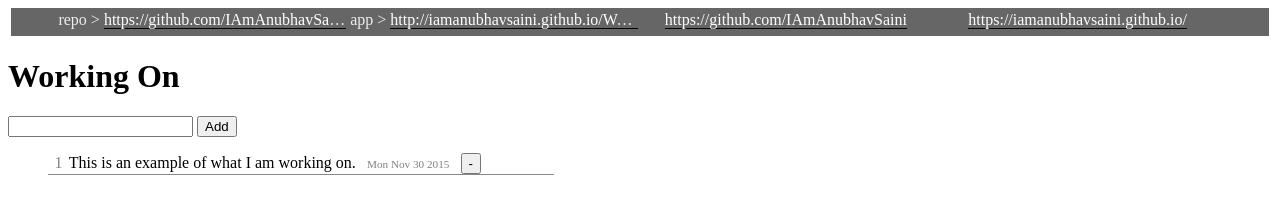
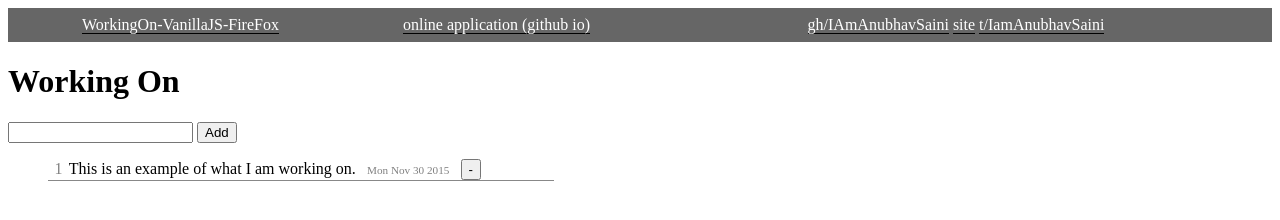
Before and after one commit to IAmAnubhavSaini/WorkingOn-VanillaJS-FireFox, a plain HTML site: page src/index.html in a window 1280 px wide. Drawn offline with Linux system fonts and the light colour scheme.

Commit message:
Cleanup : design | information;

```diff
--- a/src/index.html
+++ b/src/index.html
@@ -12,16 +12,15 @@
   <header>
     <div class="info">
       <span class="repo">
-        <a href="https://github.com/IAmAnubhavSaini/WorkingOn-VanillaJS-FireFox">https://github.com/IAmAnubhavSaini/WorkingOn-VanillaJS-FireFox</a>
+        <a href="https://github.com/IAmAnubhavSaini/WorkingOn-VanillaJS-FireFox">WorkingOn-VanillaJS-FireFox</a>
       </span>
       <span class="app">
-        <a href="http://iamanubhavsaini.github.io/WorkingOn-VanillaJS-FireFox/src/index.html">http://iamanubhavsaini.github.io/WorkingOn-VanillaJS-FireFox/src/index.html</a>
+        <a href="http://iamanubhavsaini.github.io/WorkingOn-VanillaJS-FireFox/src/index.html">online application (github io)</a>
       </span>
       <span class="author">
-        <a href="https://github.com/IAmAnubhavSaini">https://github.com/IAmAnubhavSaini</a>
-      </span>
-      <span class="author">
-        <a href="https://iamanubhavsaini.github.io/">https://iamanubhavsaini.github.io/</a>
+        <a href="https://github.com/IAmAnubhavSaini">gh/IAmAnubhavSaini</a>
+        <a href="https://iamanubhavsaini.github.io/">site</a>
+        <a href="https://twitter.com/IAmAnubhavSaini/">t/IamAnubhavSaini</a>
       </span>
     </div>
 
--- a/src/scripts/app.js
+++ b/src/scripts/app.js
@@ -68,16 +68,20 @@ WorkingOnApp = (function() {
   };
 })();
 
+
 (function initiateList() {
   WorkingOnApp.add('This is an example of what I am working on.');
 })();
+
 function fetchList() {
   return WorkingOnApp.list();
 }
+
 function createDescriptionSpan(item) {
   var spanDesc = document.createElement('span');
   spanDesc.innerHTML = item.desc;
   spanDesc.classList.add("item-desc");
+  spanDesc.title = "Click to edit me!";
   spanDesc.contentEditable = true;
   spanDesc.onfocus = function(){
     this.classList.add('editing');
@@ -95,10 +99,12 @@ function createDescriptionSpan(item) {
   };
   return spanDesc;
 }
+
 function createExpirationSpan(item) {
   var spanEnds = document.createElement('span');
   spanEnds.innerHTML = item.expirationDate.toDateString();
   spanEnds.classList.add("item-expiration-date");
+  spanEnds.title = "Do not worry about Days: Mon, Tue etc. Just update the date. Click to edit me!";
   spanEnds.contentEditable = true;
   spanEnds.onfocus = function(){
     this.classList.add('editing');
@@ -116,6 +122,7 @@ function createExpirationSpan(item) {
   };
   return spanEnds;
 }
+
 function createDeleteButton(serial) {
   var deleteBtn = document.createElement('button');
   deleteBtn.innerHTML = '-';
@@ -128,6 +135,7 @@ function createDeleteButton(serial) {
   deleteBtn.title = 'Click to delete me!';
   return deleteBtn;
 }
+
 function createLi(item) {
   var li = document.createElement('li');
   spanDesc = createDescriptionSpan(item);
@@ -139,6 +147,7 @@ function createLi(item) {
   li.id = item.serial;
   return li;
 }
+
 function showList() {
   var ul = document.getElementById('list');
   ul.innerHTML = '';
@@ -148,6 +157,7 @@ function showList() {
     ul.appendChild(createLi(list[i]));
   }
 }
+
 function addItem() {
   var desc = document.getElementById('description').value;
   if(desc.length > 0) {
--- a/src/styles/app.css
+++ b/src/styles/app.css
@@ -28,14 +28,21 @@ li::before{
 }
 
 .info{
-  padding: .2em;
-  margin: .2em;
+  padding: .5em;
   background-color: #666;
   color: #eee;
   text-align: center;
 }
-.repo, .app, .author { display: inline-block; width: 23%; overflow: hidden; text-overflow: ellipsis; white-space: nowrap;}
-.info .repo::before { content: 'repo >'; }
-.info .app::before { content: 'app >'; }
-.info .author:first-child{color: red; content: 'author >'; }
-.info a { color: white; text-decoration: none; border-bottom: thick solid black; }
+.repo, .app, .author { display: inline-block; width: 25%; }
+.repo:hover a, .app:hover a, .author:hover a {
+  border-bottom: thin solid red;
+  padding: .2em;
+}
+.repo:hover a:hover, .app:hover a:hover, .author:hover a:hover {
+  border-top: thin solid yellow;
+}
+.info .repo:hover::before { content: 'repo >'; }
+.info .app:hover::before { content: 'app >'; }
+.author { width: 48%; }
+.info .author:hover::before { content: 'author >'; }
+.info a { color: white; text-decoration: none; border-bottom: thin solid black; }
```
